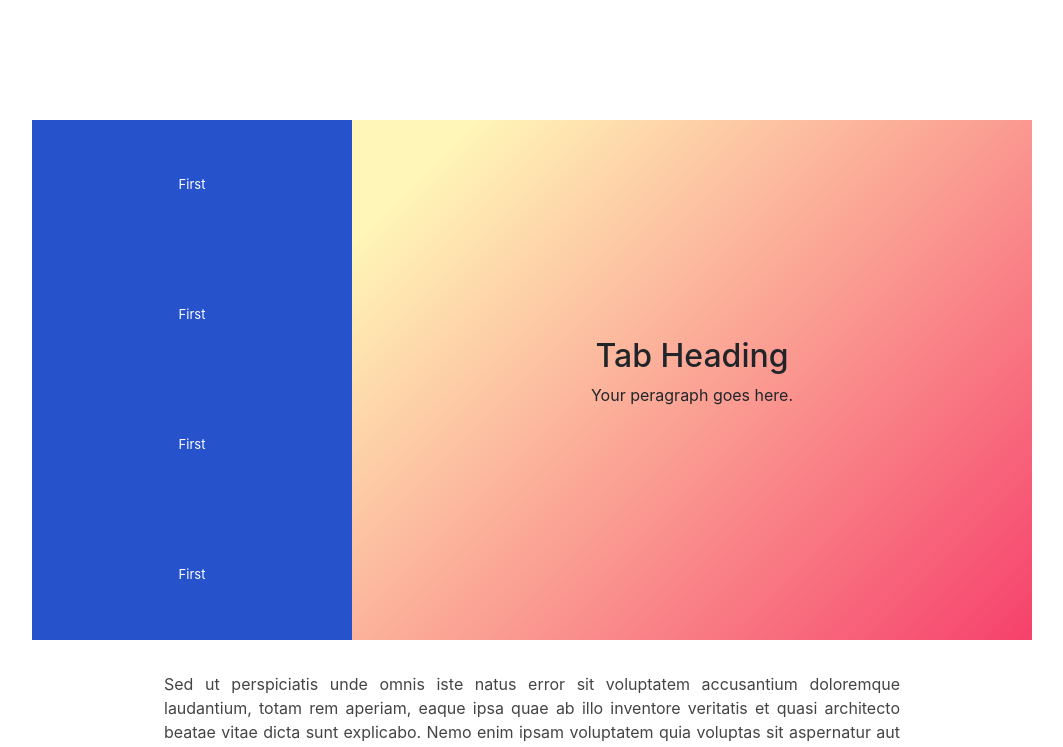
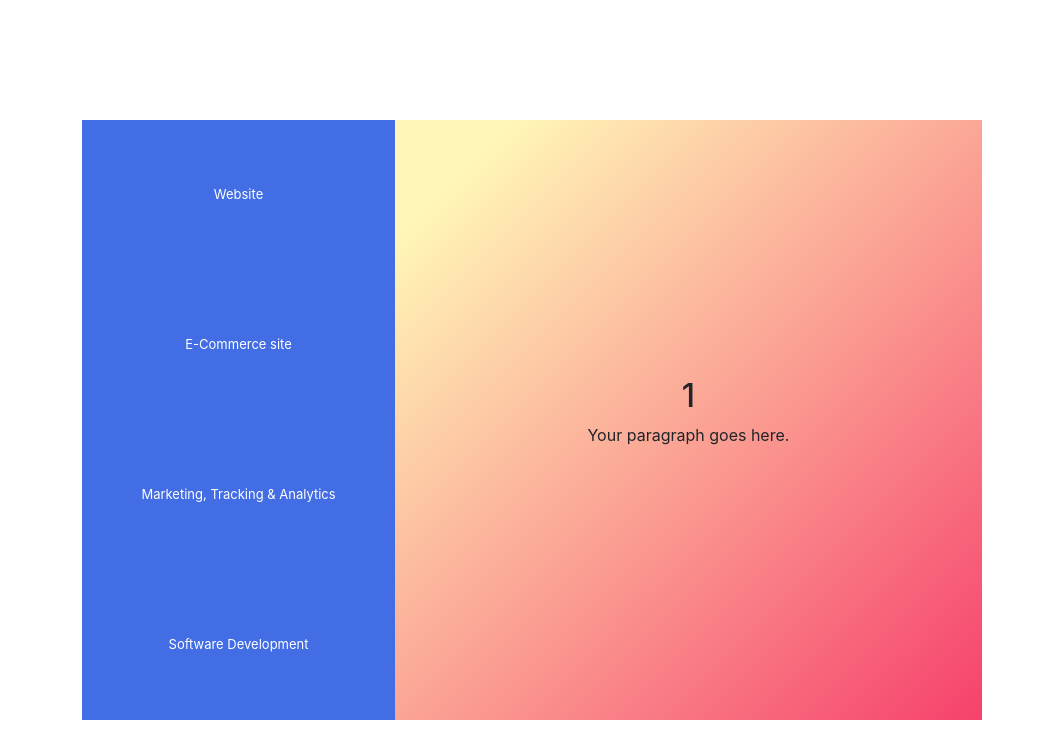
Before and after one commit to stevenjchang/stevenjchang.com-archive, a React (Create React App) app: page / in a window 1280 px wide. Shown: the part 680-1427 px from the top of the page, without its empty margins (108-1171 px from the left). Built offline with nearby package versions, Linux system fonts and the light colour scheme.

Commit message:
adjust vertical tabs

```diff
--- a/src/App.scss
+++ b/src/App.scss
@@ -36,10 +36,3 @@
     transform: rotate(360deg);
   }
 }
-
-
-// CUSTOM
-.border-radius-leftside {
-  border-top-left-radius: 10px;
-  border-bottom-left-radius: 10px;
-}
--- a/src/components/Navbar.scss
+++ b/src/components/Navbar.scss
@@ -4,13 +4,13 @@
   justify-content: space-between;
   padding: 0.5rem 2.5rem;
   position: absolute;
-  z-index: 1;
+  z-index: 3;
   width: 100%;
 }
 
 .navbar-sticky {
   // background: #333;
-  background-color:white;
+  background-color: white;
   position: fixed;
   top: 0;
   left: 0;
--- /dev/null
+++ b/src/mixins.scss
@@ -0,0 +1,4 @@
+@mixin border-radius-left($val) {
+  border-top-left-radius: $val;
+  border-bottom-left-radius: $val;
+}
--- a/src/sections/ServiceSection.js
+++ b/src/sections/ServiceSection.js
@@ -3,76 +3,56 @@ import "sections/ServiceSection.scss";
 export function ServiceSection() {
   return (
     <section id="service-section" className="section">
+      <div className="inner-container">
         {/* <div className="left"> */}
-      <div class="tabs-container">
+        <div class="left tabs-container">
           <label for="tab1" className="tab-label">
-          <div className="tab-label-text">First</div>
+            <div className="tab-label-text">Website</div>
           </label>
           <label for="tab2" className="tab-label">
-          <div className="tab-label-text">First</div>
+            <div className="tab-label-text">E-Commerce site</div>
           </label>
           <label for="tab3" className="tab-label">
-          <div className="tab-label-text">First</div>
+            <div className="tab-label-text">
+              Marketing, Tracking & Analytics
+            </div>
           </label>
           <label for="tab-n" className="tab-label">
-          <div className="tab-label-text">First</div>
+            <div className="tab-label-text">Software Development</div>
           </label>
+          {/* </div> */}
         </div>
-      {/* </div> */}
         <div className="right">
           <input name="tab" id="tab1" type="radio" checked />
           <div class="tab-content">
             <div className="tab-content-inner">
-            <h2> Tab Heading </h2>
-            <p>Your peragraph goes here.</p>
+              <h2>1</h2>
+              <p>Your paragraph goes here.</p>
             </div>
           </div>
-        <input name="tab" id="tab2" type="radio" checked />
+          <input name="tab" id="tab2" type="radio" />
           <div class="tab-content">
             <div className="tab-content-inner">
-            <h2> Tab Heading </h2>
-            <p>Your peragraph goes here.</p>
+              <h2>2</h2>
+              <p>Your paragraph goes here.</p>
             </div>
           </div>
-        <input name="tab" id="tab3" type="radio" checked />
+          <input name="tab" id="tab3" type="radio" />
           <div class="tab-content">
             <div className="tab-content-inner">
-            <h2> Tab Heading </h2>
-            <p>Your peragraph goes here.</p>
+              <h2>3</h2>
+              <p>Your paragraph goes here.3</p>
             </div>
           </div>
-        <input name="tab" id="tab-n" type="radio" checked />
+          <input name="tab" id="tab-n" type="radio" />
           <section class="tab-content">
             <div className="tab-content-inner">
-            <h2> Tab Heading </h2>
-            <p>Your peragraph goes here.</p>
+              <h2>4</h2>
+              <p>Your paragraph goes here.</p>
             </div>
           </section>
+        </div>
       </div>
     </section>
   );
 }
-
-export function ServiceSection_old() {
-  return (
-    <section id="service-section" className="section">
-      <div className="inner-container">
-        <div className="left">
-          <div className="tab active">
-            <p className="">Website</p>
-          </div>
-          <div className="tab">
-            <p className="">E-Commerce site</p>
-          </div>
-          <div className="tab">
-            <p className="">Marketing, Tracking & Analytics</p>
-          </div>
-          <div className="tab">
-            <p className="">Software Development</p>
-          </div>
-        </div>
-        <div className="right">right side</div>
-      </div>
-    </section>
-  );
-}
--- a/src/sections/ServiceSection.scss
+++ b/src/sections/ServiceSection.scss
@@ -1,39 +1,22 @@
+@import "mixins.scss";
+
 #service-section {
-  height: 65vh;
   max-width: 1000px;
   margin: 0 auto;
-  // display: flex;
+  display: flex;
 
   .inner-container {
     max-width: 900px;
     min-height: 600px;
     margin: 0 auto;
     display: flex;
+    justify-content: flex-start;
+  }
 
-    .left {
-      background-color: rgb(206, 143, 101);
-      padding: 0 3rem;
-      display: flex;
-      flex-direction: column;
-      justify-content: space-around;
-      align-items: center;
-      border-top-left-radius: 10px;
-      border-bottom-left-radius: 10px;
-    }
-
-    .right {
-      background-color: bisque;
-      flex-grow: 2;
-    }
-
-    .tab p {
-      font-weight: 700;
-      font-size: 1rem;
-    }
-
-    .active p {
-      color: purple;
-    }
+  .right {
+    background-color: bisque;
+    flex-grow: 2;
+    width: 600px;
   }
 }
 
@@ -41,26 +24,31 @@
 /* Tabs Name Container */
 .tabs-container {
   position: relative;
-  background: #2652cc;
+  background: #426de4;
   display: flex;
   flex-direction: column;
   justify-content: space-around;
   width: 320px;
   // height: 100vh;
-  height: 100%;
-  float: left;
-  z-index: 20;
+  // height: 100%;
+  // float: left;
+  // z-index: 20;
+  z-index: 1;
 }
 /* Tabs Names Label */
 .tabs-container label {
   position: relative;
   padding: 10px;
   // border-bottom: 1px solid rgba(0, 0, 0, 0.1);
-  display: block;
+  // display: block;
   font-size: 13px;
   color: #fff;
   cursor: pointer;
   user-select: none;
+}
+
+.tabs-container label:checked {
+  background-color: rgb(206, 143, 101);
 }
 
 /* Hover effect on tabs names */
@@ -73,12 +61,12 @@
   position: relative;
   background-image: linear-gradient(135deg, #fff6b7 10%, #f6416c 100%);
   background-size: cover;
-  width: calc(100% - 320px);
-  // min-height: 100vh;
-  height: 65vh;
-  float: left;
+  // width: calc(100% - 320px);
+  // height: 65vh;
+  height: 100%;
+  // float: left;
   box-sizing: border-box;
-  z-index: 19;
+  // z-index: 19;
   display: none;
 }
 
```
Lines whose indentation alone changed are shown as unchanged.
